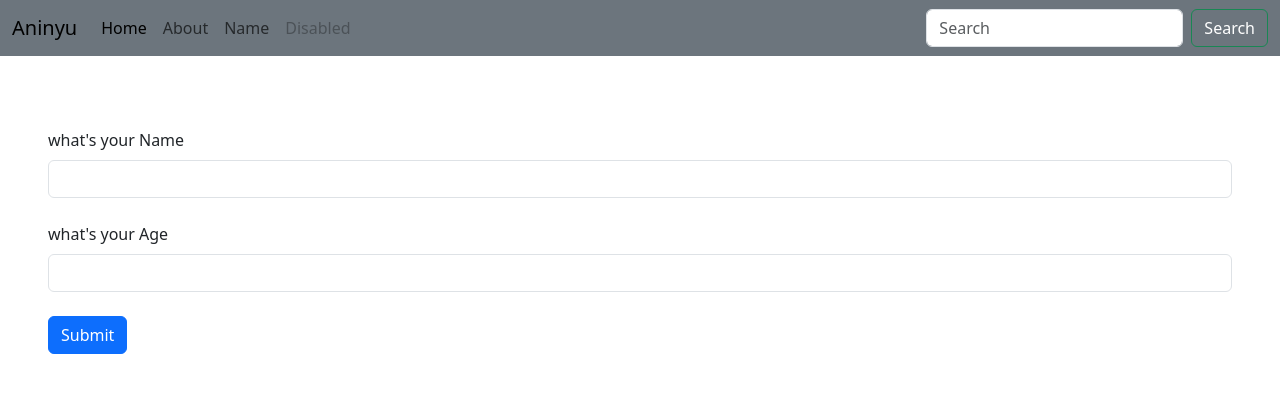
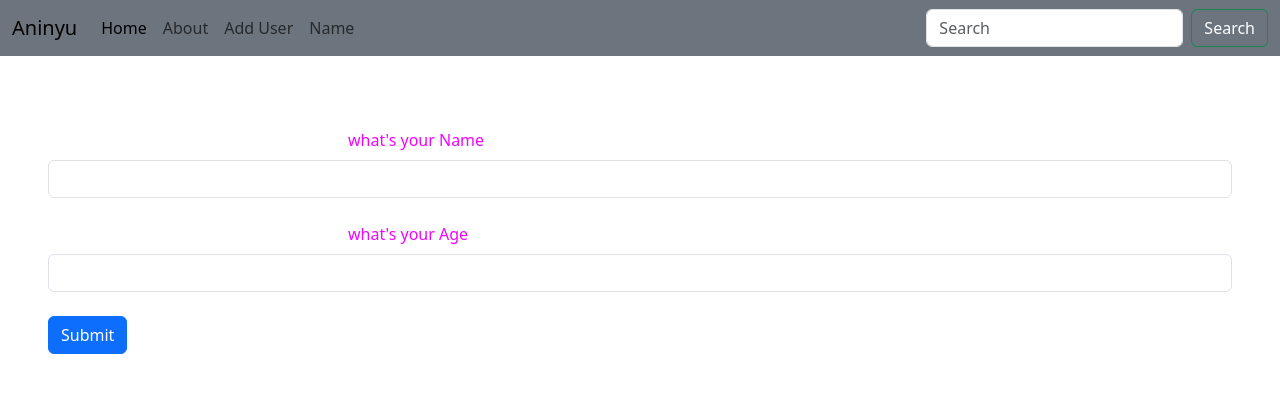
Before and after one commit to nk4913/Flask_1, a Flask app: page /name in a window 1280 px wide. Shown: the top 393 px of the page. Run offline with Flask 2, Linux system fonts and the light colour scheme.

Commit message:
aded add_user

```diff
--- a/app.py
+++ b/app.py
@@ -2,11 +2,35 @@
 from flask_wtf import FlaskForm
 from wtforms import StringField, SubmitField
 from wtforms.validators import DataRequired
+from flask_sqlalchemy import SQLAlchemy
+from datetime import datetime
 
 app = Flask(__name__)
 
+app.config['SQLALCHEMY_DATABASE_URI'] = 'sqlite:///users.db'
+
 app.config["SECRET_KEY"] = "nanashi@7011"
 
+
+db = SQLAlchemy(app)
+
+#model
+class Users(db.Model):
+
+    app.app_context().push()
+    id = db.Column(db.Integer, primary_key = True)
+    name = db.Column( db.String(200), nullable=False)
+    email = db.Column(db.String(120), nullable=False, unique=True)
+    date_added = db.Column(db.DateTime, default=datetime.utcnow)
+
+    def __repr__(self) -> str:
+        return '<Name %r>' % self.name
+
+class UserForm(FlaskForm):
+    name = StringField("Name" , validators=[DataRequired()])
+    email = StringField("Email" , validators=[DataRequired()])
+
+    submit = SubmitField("Submit")
 #create a form class
 class name_form(FlaskForm):
     name = StringField("what's your Name" , validators=[DataRequired()])
@@ -34,6 +58,22 @@
 def page_error(e):
     return render_template("404.html"), 404
 
+@app.route('/user/add', methods=['GET', 'POST'])
+def add_user():
+    name = None
+    form = UserForm()
+    if form.validate_on_submit():
+        user = Users.query.filter_by(email=form.email.data).first()
+        if user is None :
+            user = Users(name=form.name.data, email = form.email.data)
+            db.session.add(user)
+            db.session.commit()
+        name = form.name.data
+        form.name.data = ''
+        form.email.data = ''
+        flash('User added successfully')
+    our_users = Users.query.order_by(Users.date_added)
+    return render_template("add_user.html", form= form, name=name ,our_users= our_users)
 
 @app.route('/name', methods=['GET','POST'])
 def name():
--- a/static/css/style.css
+++ b/static/css/style.css
@@ -1,11 +1,16 @@
+#header{
+	color: #f005ff;
+	margin-left: 300px;
+}
 
+#img_1{
+	height: 600px;
+	width: 800px;
+}
 body{
 
 
-	background-image: url("../images/2.jpg");
-	background-repeat: no-repeat;
-	opacity: 0.7;
-	background-size: cover;
+	background-color: #f4f4f4;
 
 }
 
--- a/templates/base.html
+++ b/templates/base.html
@@ -1,12 +1,16 @@
 <!DOCTYPE html>
 <html>
+
 <head>
   <meta charset="utf-8">
   <meta name="viewport" content="width=device-width, initial-scale=1">
-    <link rel="stylesheet" type="text/css" href=" https://cdn.jsdelivr.net/npm/bootstrap@5.3.0-alpha1/dist/css/bootstrap.min.css">
-<script type="text/javascript" src="https://cdn.jsdelivr.net/npm/bootstrap@5.3.0-alpha1/dist/js/bootstrap.bundle.min.js"></script>
-  <title>The base page</title>
+  <link rel="stylesheet" type="text/css"
+    href=" https://cdn.jsdelivr.net/npm/bootstrap@5.3.0-alpha1/dist/css/bootstrap.min.css">
+  <script type="text/javascript"
+    src="https://cdn.jsdelivr.net/npm/bootstrap@5.3.0-alpha1/dist/js/bootstrap.bundle.min.js"></script>
+    <link rel="stylesheet" href="{{ url_for('static' , filename='css/style.css') }}"
 </head>
+
 <body>
 
 
@@ -15,7 +19,8 @@
   <nav class="navbar navbar-expand-lg bg-secondary" id="navbar">
     <div class="container-fluid">
       <a class="navbar-brand" href="#">Aninyu</a>
-    <button class="navbar-toggler" type="button" data-bs-toggle="collapse" data-bs-target="#navbarSupportedContent" aria-controls="navbarSupportedContent" aria-expanded="false" aria-label="Toggle navigation">
+      <button class="navbar-toggler" type="button" data-bs-toggle="collapse" data-bs-target="#navbarSupportedContent"
+        aria-controls="navbarSupportedContent" aria-expanded="false" aria-label="Toggle navigation">
         <span class="navbar-toggler-icon"></span>
       </button>
       <div class="collapse navbar-collapse" id="navbarSupportedContent">
@@ -27,12 +32,12 @@
             <a class="nav-link" href="./about.html">About</a>
           </li>
           <li class="nav-item">
+            <a class="nav-link" href="{{url_for('add_user')}}">Add User</a>
+          </li>
+          <li class="nav-item">
             <a class="nav-link" href="{{ url_for('name')}}">Name</a>
           </li>
 
-        <li class="nav-item">
-          <a class="nav-link disabled">Disabled</a>
-        </li>
         </ul>
         <form class="d-flex" role="search">
           <input class="form-control me-2" type="search" placeholder="Search" aria-label="Search">
@@ -43,7 +48,9 @@
   </nav>
 
 
+
 </body>
+
 </html>
 
 {% block content %}
--- a/templates/index.html
+++ b/templates/index.html
@@ -20,7 +20,7 @@
 
   <body>
 
-<h1 class="nice">Hello this is the index page</h1>
+<h1 class="nice m-5">Hello this is the index page</h1>
 
 
   <!-- #the crousel  -->
--- a/templates/name.html
+++ b/templates/name.html
@@ -1,5 +1,6 @@
-{% extends 'base.html'%} {% block content %} {% for message in
-get_flashed_messages() %}
+{% extends 'base.html'%}
+{% block content %}
+{% for message in get_flashed_messages() %}
 <div class="alert alert-warning alert-dismissible fade show" role="alert">
 	{{ message }}
   <button
@@ -22,18 +23,22 @@ get_flashed_messages() %}
 
 {% if name%}
 
-<h1 class="m-5">Hello {{ name }} of {{ age }} years old!!</h1>
+<h1 class="m-5" id="header">Hello {{ name }} of {{ age }} years old!!</h1>
+<br/>
+<img src="{{url_for('static',filename='images/1.png')}}" id="img_1">
 {% else %}
 <!-- <h1>What's your name?</h1> -->
 <br />
 <form method="POST" class="m-5">
-  {{form.hidden_tag() }} {{ form.name.label(class="form-label justify-content")
-  }} {{ form.name(class="form-control justify-content") }}
+  {{form.hidden_tag() }}
+  {{ form.name.label(class="form-label justify-content" , id="header") }}
+  {{ form.name(class="form-control justify-content") }}
   <br />
-  {{ form.age.label(class="form-label justify-content") }} {{
-  form.age(class="form-control justify-content") }}
+  {{ form.age.label(class="form-label justify-content" , id="header") }}
+  {{ form.age(class="form-control justify-content") }}
   <br />
   {{ form.submit(class="btn btn-primary ") }}
 </form>
 
-{% endif %} {% endblock%} }
+{% endif %}
+{% endblock%} }
```
Also changed, not shown: templates/add_user.html (added, +52 -0 lines), instance/users.db (added). Lines whose indentation alone changed are shown as unchanged.
